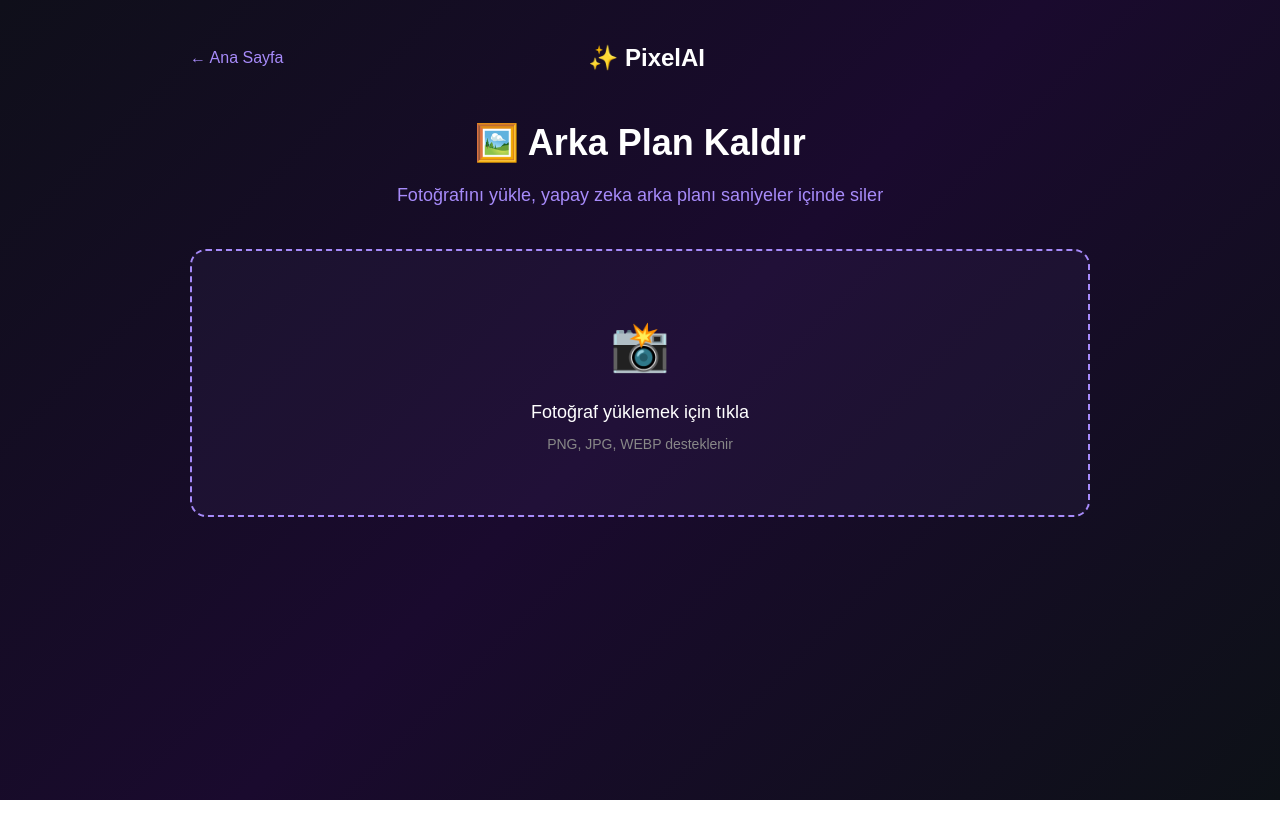
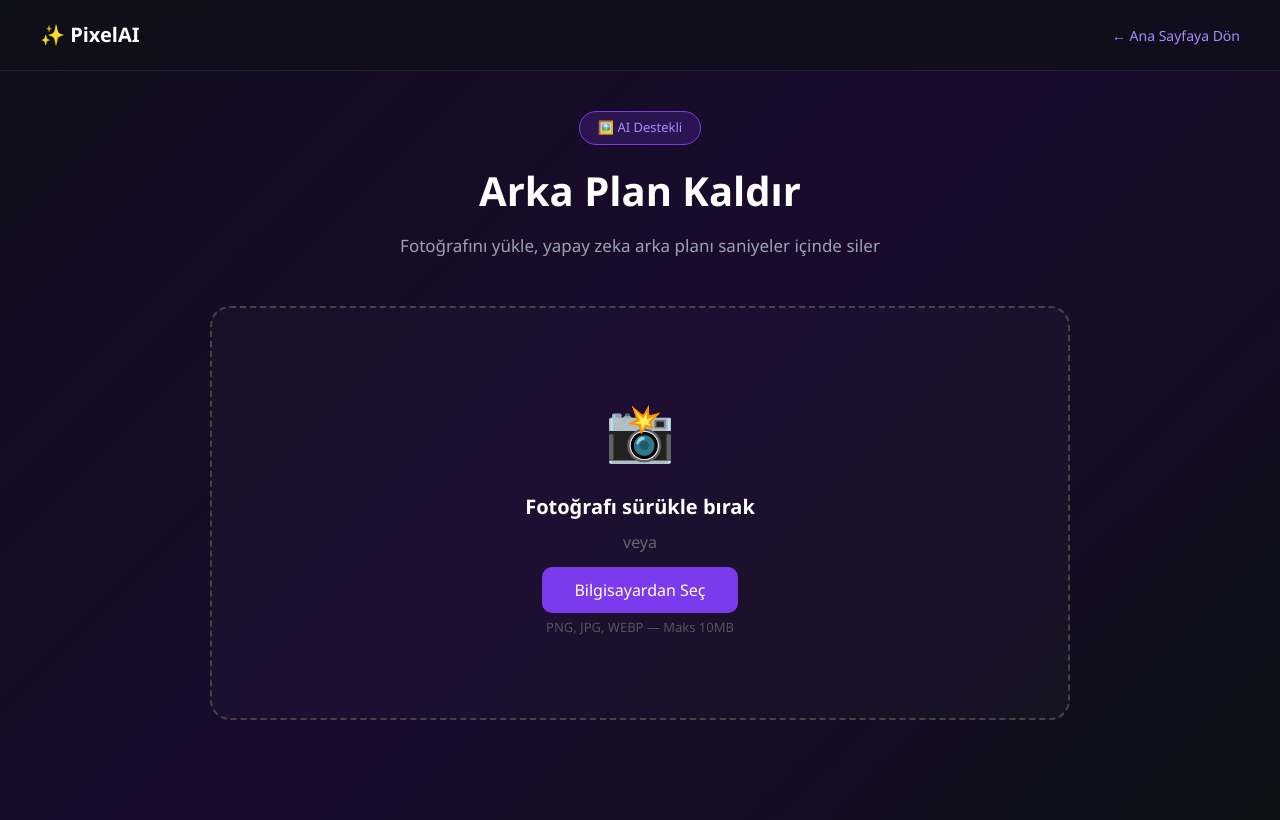
Before and after one commit to mehmetayhann247-ai/pixelai, a Next.js app: page /remove-bg in a window 1280 px wide. Built offline with nearby package versions, Linux system fonts and the light colour scheme.

Commit message:
Remove-bg sayfasi yeniden tasarlandi

```diff
--- a/app/remove-bg/page.tsx
+++ b/app/remove-bg/page.tsx
@@ -1,19 +1,26 @@
 "use client";
-import { useState } from "react";
+import { useState, useRef } from "react";
 
 export default function RemoveBg() {
   const [image, setImage] = useState<File | null>(null);
   const [preview, setPreview] = useState<string>("");
   const [result, setResult] = useState<string>("");
   const [loading, setLoading] = useState(false);
+  const [dragOver, setDragOver] = useState(false);
+  const [sliderPos, setSliderPos] = useState(50);
+  const sliderRef = useRef<HTMLDivElement>(null);
 
-  const handleFile = (e: React.ChangeEvent<HTMLInputElement>) => {
-    const file = e.target.files?.[0];
-    if (file) {
+  const handleFile = (file: File) => {
     setImage(file);
     setPreview(URL.createObjectURL(file));
     setResult("");
-    }
+  };
+
+  const handleDrop = (e: React.DragEvent) => {
+    e.preventDefault();
+    setDragOver(false);
+    const file = e.dataTransfer.files?.[0];
+    if (file && file.type.startsWith("image/")) handleFile(file);
   };
 
   const handleSubmit = async () => {
@@ -27,68 +34,140 @@ export default function RemoveBg() {
     setLoading(false);
   };
 
+  const handleSliderMove = (e: React.MouseEvent) => {
+    if (!sliderRef.current) return;
+    const rect = sliderRef.current.getBoundingClientRect();
+    const pos = ((e.clientX - rect.left) / rect.width) * 100;
+    setSliderPos(Math.min(Math.max(pos, 0), 100));
+  };
+
   return (
-    <main style={{ minHeight: "100vh", background: "linear-gradient(135deg, #0f0f1a 0%, #1a0a2e 50%, #0d1117 100%)", color: "white", fontFamily: "sans-serif", padding: "40px 20px" }}>
+    <main style={{
+      minHeight: "100vh",
+      background: "linear-gradient(135deg, #0f0f1a 0%, #1a0a2e 50%, #0d1117 100%)",
+      color: "white", fontFamily: "'Segoe UI', sans-serif", padding: "0 0 60px"
+    }}>
 
-      {/* Üst bar */}
-      <div style={{ display: "flex", alignItems: "center", justifyContent: "space-between", maxWidth: "900px", margin: "0 auto 40px auto" }}>
-        <a href="/" style={{ color: "#a78bfa", textDecoration: "none", fontSize: "16px" }}>← Ana Sayfa</a>
-        <h1 style={{ fontSize: "24px", fontWeight: "800" }}>✨ PixelAI</h1>
-        <div style={{ width: "80px" }}/>
-      </div>
+      {/* Navbar */}
+      <nav style={{
+        display: "flex", alignItems: "center", justifyContent: "space-between",
+        padding: "20px 40px", borderBottom: "1px solid rgba(167,139,250,0.15)",
+        background: "rgba(15,15,26,0.8)", backdropFilter: "blur(10px)"
+      }}>
+        <a href="/" style={{ fontSize: "20px", fontWeight: "800", color: "white", textDecoration: "none" }}>✨ PixelAI</a>
+        <a href="/" style={{ color: "#a78bfa", textDecoration: "none", fontSize: "14px" }}>← Ana Sayfaya Dön</a>
+      </nav>
 
-      {/* İçerik */}
-      <div style={{ maxWidth: "900px", margin: "0 auto" }}>
-        <div style={{ textAlign: "center", marginBottom: "40px" }}>
-          <h2 style={{ fontSize: "36px", fontWeight: "800", marginBottom: "12px" }}>🖼️ Arka Plan Kaldır</h2>
-          <p style={{ color: "#a78bfa", fontSize: "18px" }}>Fotoğrafını yükle, yapay zeka arka planı saniyeler içinde siler</p>
+      <div style={{ maxWidth: "900px", margin: "0 auto", padding: "40px 20px" }}>
+
+        {/* Başlık */}
+        <div style={{ textAlign: "center", marginBottom: "48px" }}>
+          <div style={{
+            display: "inline-block", background: "rgba(124,58,237,0.2)",
+            border: "1px solid #7c3aed", borderRadius: "999px",
+            padding: "6px 18px", fontSize: "13px", color: "#a78bfa", marginBottom: "16px"
+          }}>🖼️ AI Destekli</div>
+          <h1 style={{ fontSize: "40px", fontWeight: "900", marginBottom: "12px" }}>Arka Plan Kaldır</h1>
+          <p style={{ color: "#9ca3af", fontSize: "17px" }}>Fotoğrafını yükle, yapay zeka arka planı saniyeler içinde siler</p>
         </div>
 
         {/* Yükleme alanı */}
         {!preview && (
-          <label style={{ display: "flex", flexDirection: "column", alignItems: "center", justifyContent: "center", border: "2px dashed #a78bfa", borderRadius: "16px", padding: "60px 20px", cursor: "pointer", background: "rgba(167,139,250,0.05)" }}>
-            <div style={{ fontSize: "48px", marginBottom: "16px" }}>📸</div>
-            <p style={{ fontSize: "18px", marginBottom: "8px" }}>Fotoğraf yüklemek için tıkla</p>
-            <p style={{ color: "#888", fontSize: "14px" }}>PNG, JPG, WEBP desteklenir</p>
-            <input type="file" accept="image/*" onChange={handleFile} style={{ display: "none" }} />
+          <div
+            onDrop={handleDrop}
+            onDragOver={(e) => { e.preventDefault(); setDragOver(true); }}
+            onDragLeave={() => setDragOver(false)}
+            style={{
+              border: `2px dashed ${dragOver ? "#a78bfa" : "#444"}`,
+              borderRadius: "20px", padding: "80px 20px", textAlign: "center",
+              background: dragOver ? "rgba(167,139,250,0.08)" : "rgba(255,255,255,0.02)",
+              transition: "all 0.2s", cursor: "pointer"
+            }}
+          >
+            <div style={{ fontSize: "56px", marginBottom: "20px" }}>📸</div>
+            <p style={{ fontSize: "20px", fontWeight: "600", marginBottom: "8px" }}>Fotoğrafı sürükle bırak</p>
+            <p style={{ color: "#666", marginBottom: "24px" }}>veya</p>
+            <label style={{
+              background: "#7c3aed", color: "white", padding: "12px 32px",
+              borderRadius: "10px", cursor: "pointer", fontSize: "16px"
+            }}>
+              Bilgisayardan Seç
+              <input type="file" accept="image/*" onChange={e => e.target.files?.[0] && handleFile(e.target.files[0])} style={{ display: "none" }} />
             </label>
+            <p style={{ color: "#555", fontSize: "13px", marginTop: "16px" }}>PNG, JPG, WEBP — Maks 10MB</p>
+          </div>
         )}
 
-        {/* Önizleme ve Sonuç */}
-        {preview && (
-          <div>
-            <div style={{ display: "flex", justifyContent: "center", gap: "24px", flexWrap: "wrap", marginBottom: "32px" }}>
-              <div style={{ flex: 1, minWidth: "280px", maxWidth: "420px" }}>
-                <p style={{ color: "#888", marginBottom: "12px", textAlign: "center", fontSize: "14px", textTransform: "uppercase", letterSpacing: "1px" }}>Orijinal</p>
-                <img src={preview} style={{ width: "100%", borderRadius: "12px", border: "1px solid #333" }} />
+        {/* Önizleme */}
+        {preview && !result && (
+          <div style={{ textAlign: "center" }}>
+            <img src={preview} style={{ maxWidth: "100%", maxHeight: "400px", borderRadius: "16px", border: "1px solid #333", marginBottom: "32px" }} />
+            <div style={{ display: "flex", gap: "12px", justifyContent: "center" }}>
+              <button onClick={() => { setPreview(""); setImage(null); }} style={{
+                background: "transparent", color: "#a78bfa", border: "1px solid #a78bfa",
+                borderRadius: "10px", padding: "12px 24px", fontSize: "16px", cursor: "pointer"
+              }}>🔄 Değiştir</button>
+              <button onClick={handleSubmit} disabled={loading} style={{
+                background: loading ? "#555" : "linear-gradient(135deg, #7c3aed, #a855f7)",
+                color: "white", border: "none", borderRadius: "10px",
+                padding: "12px 40px", fontSize: "16px", cursor: loading ? "not-allowed" : "pointer",
+                boxShadow: loading ? "none" : "0 0 20px rgba(124,58,237,0.4)"
+              }}>
+                {loading ? "⏳ İşleniyor..." : "✨ Arka Planı Kaldır"}
+              </button>
             </div>
-              {result && (
-                <div style={{ flex: 1, minWidth: "280px", maxWidth: "420px" }}>
-                  <p style={{ color: "#888", marginBottom: "12px", textAlign: "center", fontSize: "14px", textTransform: "uppercase", letterSpacing: "1px" }}>Sonuç</p>
-                  <img src={result} style={{ width: "100%", borderRadius: "12px", border: "1px solid #333", background: "repeating-conic-gradient(#333 0% 25%, #222 0% 50%) 0 0 / 20px 20px" }} />
           </div>
         )}
+
+        {/* Önce / Sonra Karşılaştırma */}
+        {result && (
+          <div>
+            <p style={{ textAlign: "center", color: "#a78bfa", marginBottom: "16px", fontSize: "14px" }}>
+              🖱️ Kaydırıcıyı sürükle — önce/sonra karşılaştır
+            </p>
+            <div
+              ref={sliderRef}
+              onMouseMove={handleSliderMove}
+              style={{ position: "relative", borderRadius: "16px", overflow: "hidden", cursor: "ew-resize", userSelect: "none", maxHeight: "500px" }}
+            >
+              {/* Sonuç (arka plan kaldırılmış) */}
+              <img src={result} style={{ width: "100%", display: "block", background: "repeating-conic-gradient(#333 0% 25%, #222 0% 50%) 0 0 / 20px 20px" }} />
+
+              {/* Orijinal — üstüne clip ile */}
+              <div style={{ position: "absolute", top: 0, left: 0, width: `${sliderPos}%`, height: "100%", overflow: "hidden" }}>
+                <img src={preview} style={{ width: sliderRef.current?.offsetWidth + "px", maxWidth: "none", display: "block" }} />
               </div>
 
-            <div style={{ display: "flex", gap: "12px", justifyContent: "center", flexWrap: "wrap" }}>
-              <button onClick={() => { setPreview(""); setResult(""); setImage(null); }}
-                style={{ background: "transparent", color: "#a78bfa", border: "1px solid #a78bfa", borderRadius: "10px", padding: "12px 24px", fontSize: "16px", cursor: "pointer" }}>
-                🔄 Yeni Fotoğraf
-              </button>
+              {/* Kaydırıcı çizgi */}
+              <div style={{
+                position: "absolute", top: 0, left: `${sliderPos}%`, transform: "translateX(-50%)",
+                width: "3px", height: "100%", background: "white", boxShadow: "0 0 10px rgba(0,0,0,0.5)"
+              }}>
+                <div style={{
+                  position: "absolute", top: "50%", left: "50%", transform: "translate(-50%,-50%)",
+                  width: "36px", height: "36px", background: "white", borderRadius: "50%",
+                  display: "flex", alignItems: "center", justifyContent: "center", fontSize: "16px",
+                  boxShadow: "0 2px 12px rgba(0,0,0,0.4)"
+                }}>↔️</div>
+              </div>
 
-              {!result && (
-                <button onClick={handleSubmit} disabled={loading}
-                  style={{ background: loading ? "#555" : "#7c3aed", color: "white", border: "none", borderRadius: "10px", padding: "12px 32px", fontSize: "16px", cursor: loading ? "not-allowed" : "pointer", minWidth: "200px" }}>
-                  {loading ? "⏳ İşleniyor..." : "✨ Arka Planı Kaldır"}
-                </button>
-              )}
+              {/* Etiketler */}
+              <div style={{ position: "absolute", top: "12px", left: "12px", background: "rgba(0,0,0,0.6)", borderRadius: "6px", padding: "4px 10px", fontSize: "12px" }}>Orijinal</div>
+              <div style={{ position: "absolute", top: "12px", right: "12px", background: "rgba(124,58,237,0.8)", borderRadius: "6px", padding: "4px 10px", fontSize: "12px" }}>Sonuç</div>
+            </div>
 
-              {result && (
-                <a href={result} download="pixelai-result.png"
-                  style={{ background: "#059669", color: "white", padding: "12px 32px", borderRadius: "10px", textDecoration: "none", fontSize: "16px" }}>
-                  ⬇️ İndir
-                </a>
-              )}
+            {/* Butonlar */}
+            <div style={{ display: "flex", gap: "12px", justifyContent: "center", marginTop: "24px", flexWrap: "wrap" }}>
+              <button onClick={() => { setPreview(""); setResult(""); setImage(null); }} style={{
+                background: "transparent", color: "#a78bfa", border: "1px solid #a78bfa",
+                borderRadius: "10px", padding: "12px 24px", fontSize: "16px", cursor: "pointer"
+              }}>🔄 Yeni Fotoğraf</button>
+              <a href={result} download="pixelai-nobg.png" style={{
+                background: "linear-gradient(135deg, #059669, #10b981)",
+                color: "white", padding: "12px 32px", borderRadius: "10px",
+                textDecoration: "none", fontSize: "16px",
+                boxShadow: "0 0 20px rgba(5,150,105,0.3)"
+              }}>⬇️ İndir</a>
             </div>
           </div>
         )}
```
Lines whose indentation alone changed are shown as unchanged.
